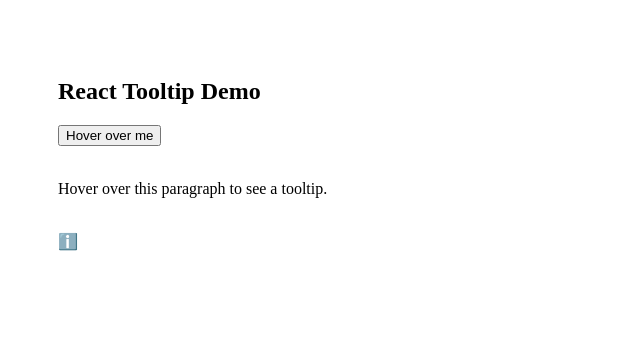
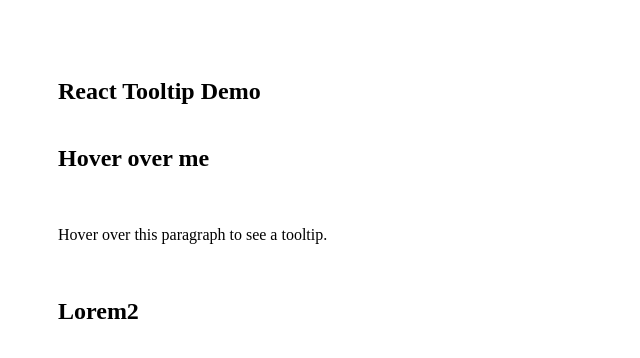
Before and after one commit to acciojob/react-composition-3-bharatjivv, a React app: page / in a window 1280 px wide. Shown: the top 358 px of the page, without its empty margins (0-640 px from the left). Built offline with nearby package versions, Linux system fonts and the light colour scheme.

Commit message:
fix tooltip

```diff
--- a/src/components/App.js
+++ b/src/components/App.js
@@ -6,11 +6,11 @@ function App() {
   return (
     <div style={{ padding: "50px" }}>
       <h2>React Tooltip Demo</h2>
-      <button className="tooltip">
+      <h2 className="tooltip">
         <Tooltip text="This is a tooltip for the button!">
-          Hover over me
+          <div>Hover over me</div>
         </Tooltip>
-      </button>
+      </h2>
       <br />
       <br />
 
@@ -23,9 +23,9 @@ function App() {
       <br />
       <br />
 
-      <span role="img" aria-label="info" className="tooltip">
-        <Tooltip text="Even icons can have tooltips!">ℹ️</Tooltip>
-      </span>
+      <h2 className="tooltip">
+        <Tooltip text="Even icons can have tooltips!">Lorem2</Tooltip>
+      </h2>
     </div>
   );
 }
```
